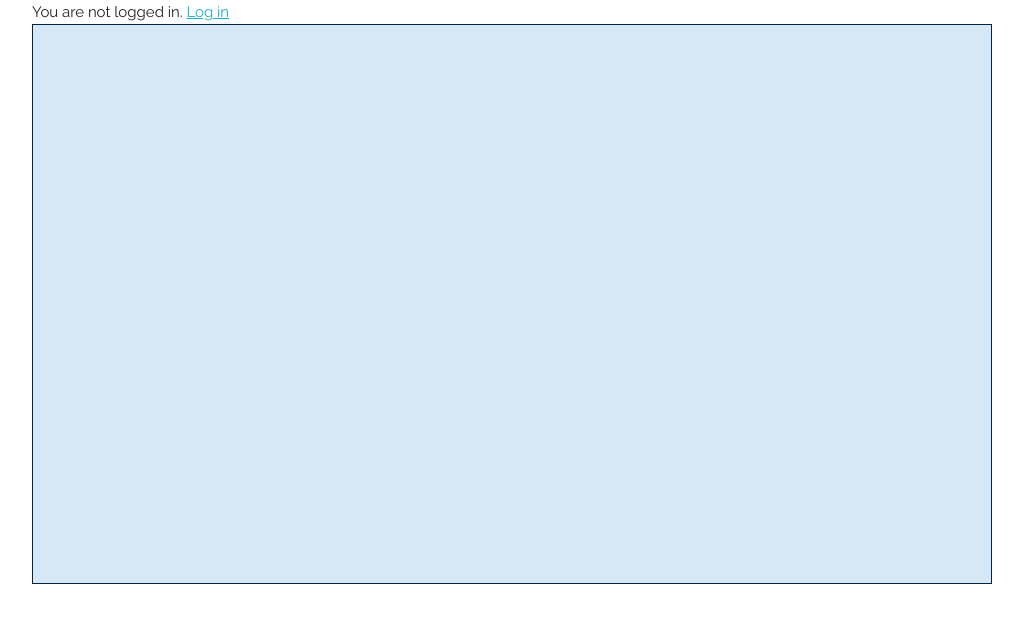
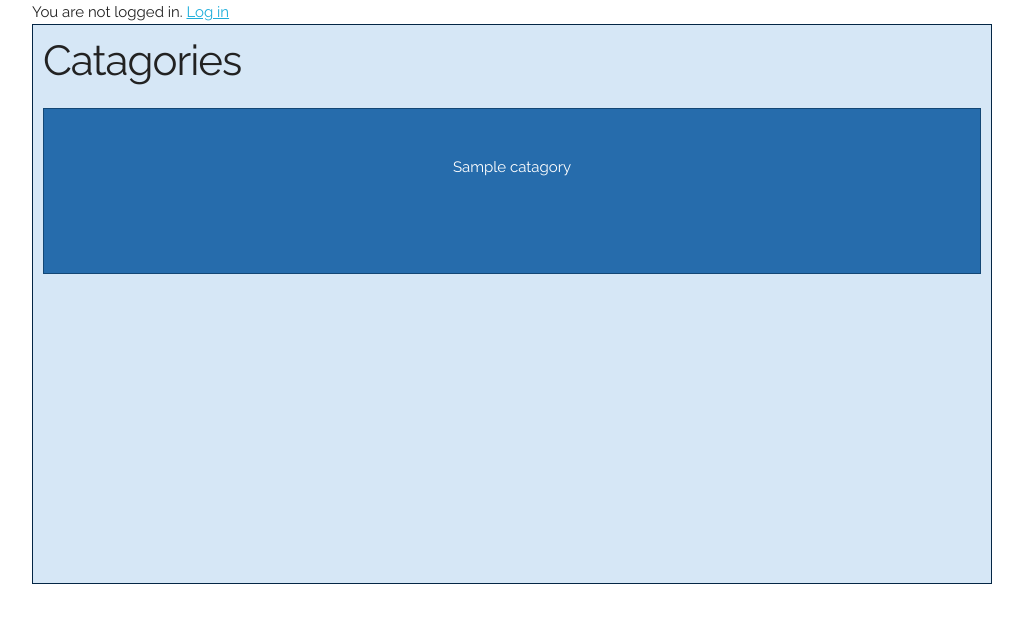
Before and after one commit to runar-rkmedia/catalog, a Flask app: page / in a window 1280 px wide. Shown: the part 134-757 px from the top of the page, without its empty margins (128-1151 px from the left). Run offline with Flask 2, Linux system fonts and the light colour scheme; tables that the repository leaves empty hold one stand-in row (values such as "Sample post"); parts of the project's set-up code (start-up, migrations or seed data) failed here and were passed over; some libraries are stand-ins or nearby versions.

Commit message:
Styling of catagories

```diff
--- a/app.py
+++ b/app.py
@@ -121,7 +121,10 @@ def login():
 @app.route('/')
 def index():
     """View for home."""
-    return render_template('catalogs.html')
+    catagories = Catagory.query.all()
+    for catagory in catagories:
+        print(catagory.name)
+    return render_template('catalogs.html', catagories=catagories)
 
 
 @app.route('/catalog.json')
@@ -137,7 +140,7 @@ def view_catagory(catagory):
 
 
 @app.route('/new/catalog/catagory/', methods=['GET', 'POST'])
-# @login_required
+@login_required
 def view_catagory_new():
     """View for creating a catagory."""
     error = ""
--- a/assets/scss/style.scss
+++ b/assets/scss/style.scss
@@ -12,6 +12,33 @@ body {
     &:before {
         content: 'myLogo';
     }
+}
+
+.catagory{
+  background-color: #266cac;
+  color: white;
+  text-align: center;
+  padding: 10px;
+  flex-grow: 1;
+  width: 25%;
+  @media (max-width: 700px){
+    width: 33%;
+  }
+  @media (max-width: 400px){
+    width: 100%;
+  }
+  border: 1px solid rgba(#042849, 0.55);
+  padding-top: 5%;
+  padding-bottom: 10%;
+}
+
+.catagory_desc{
+  min-width: 100%;
+}
+
+.catagories{
+  display: flex;
+  flex-wrap: wrap;
 }
 
 div.connect {
--- a/static/css/style.css
+++ b/static/css/style.css
@@ -9,6 +9,32 @@ body {
 
     .logo:before {
       content: 'myLogo'; }
+
+.catagory {
+  background-color: #266cac;
+  color: white;
+  text-align: center;
+  padding: 10px;
+  flex-grow: 1;
+  width: 25%;
+  border: 1px solid rgba(4, 40, 73, 0.55);
+  padding-top: 5%;
+  padding-bottom: 10%; }
+  @media (max-width: 700px) {
+    .catagory {
+      width: 33%;   }
+}
+    @media (max-width: 400px) {
+      .catagory {
+        width: 100%;   }
+}
+
+.catagory_desc {
+  min-width: 100%; }
+
+  .catagories {
+    display: flex;
+    flex-wrap: wrap; }
 
     div.connect {
       font-size: 1.1em; }
--- a/templates/catalogs.html
+++ b/templates/catalogs.html
@@ -1,4 +1,14 @@
 <!DOCTYPE html>
 {% extends "base.html" %}
 {% block body %}
+<h2>Catagories</h2>
+
+{% if catagories %}
+<div class="catagories">
+  {% for catagory in catagories %}
+  <div class="catagory")">
+        {{ catagory.name }}
+  </div>
+  {% endfor %}</div>
+{% endif %}
 {% endblock %}
```
Lines whose indentation alone changed are shown as unchanged.
